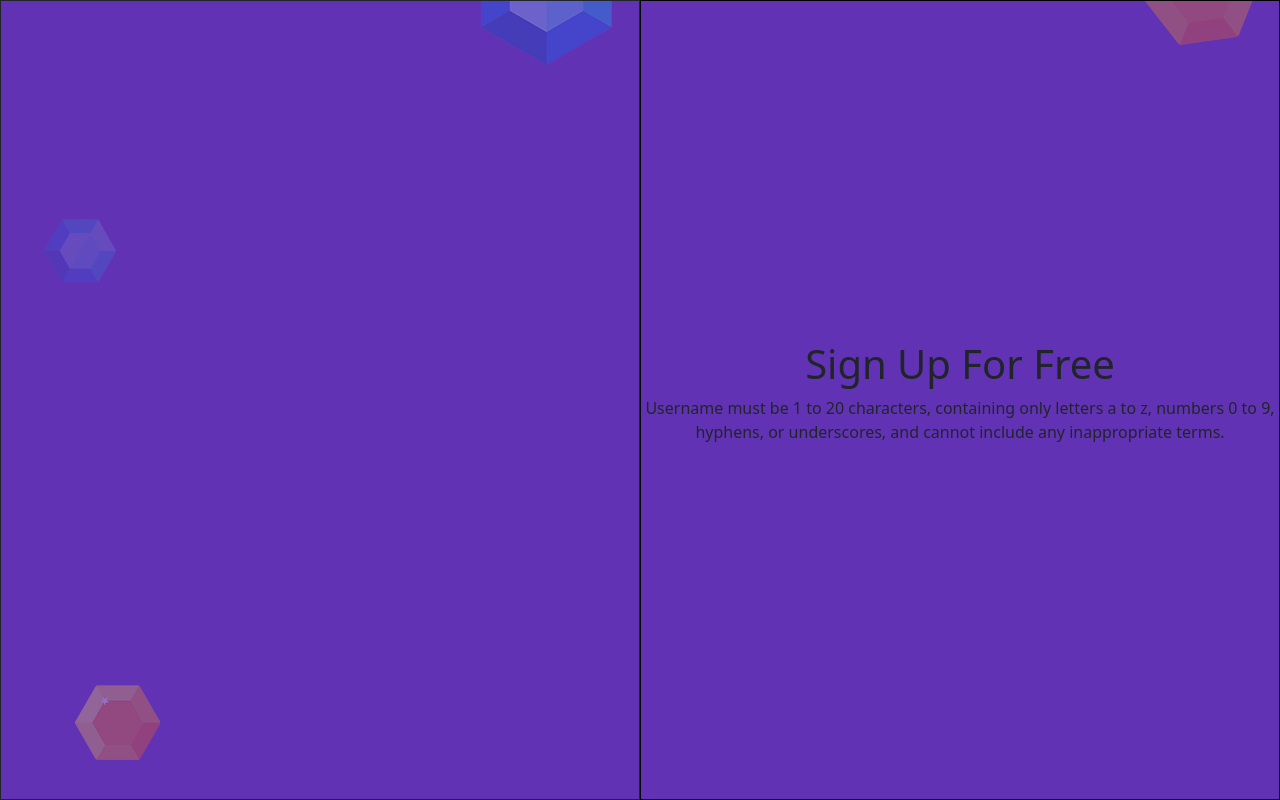
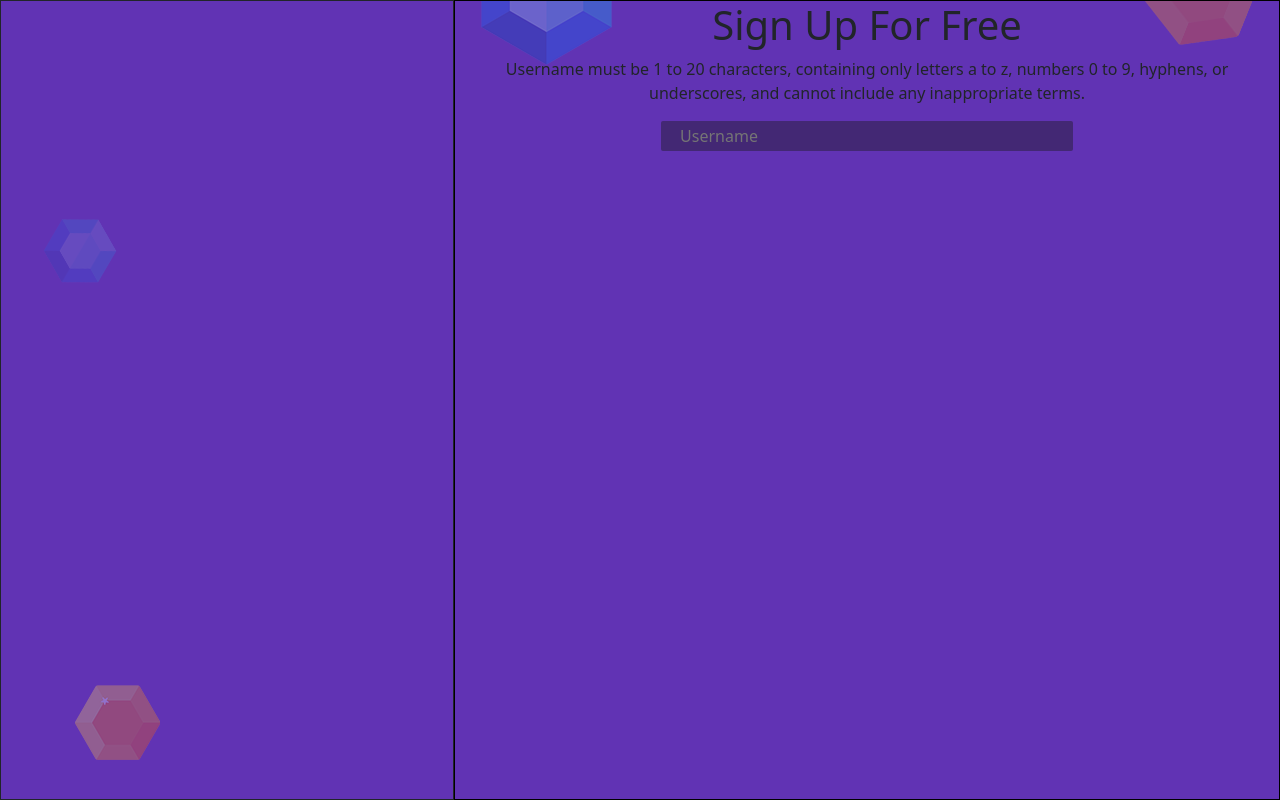
Before and after one commit to Hackhaton/Hachkaton-Project, a website: page landing.html in a window 1280 px wide. Drawn offline with nearby package versions, Linux system fonts and the light colour scheme.

Commit message:
username

```diff
--- a/landing.html
+++ b/landing.html
@@ -27,6 +27,8 @@
               and cannot include any inappropriate terms.
             </p>
           </div>
+          <input type="text" placeholder="Username" id="Username">
+
         </div>
       </div>
     </main>
--- a/style.css
+++ b/style.css
@@ -22,13 +22,28 @@ body {
 }
 
 .right-side{
-  width: 50%;
   text-align: center;
   border: solid 1px black;
   display: flex;
   align-items: center;
+  flex-direction: column;
 }
 
 .right-side p{
-  text-align: center;
 }
+
+#Username{
+    margin-bottom: 1em;
+    border-radius: 2px;
+    background-color: #432874;
+    border-color: #432874;
+    color: #925cf3;
+    border: 2px solid transparent;
+    display: block;
+    width: 50%;
+
+  }
+  #Username::placeholder{
+    position:relative;
+    left: 15px;
+  }
```
